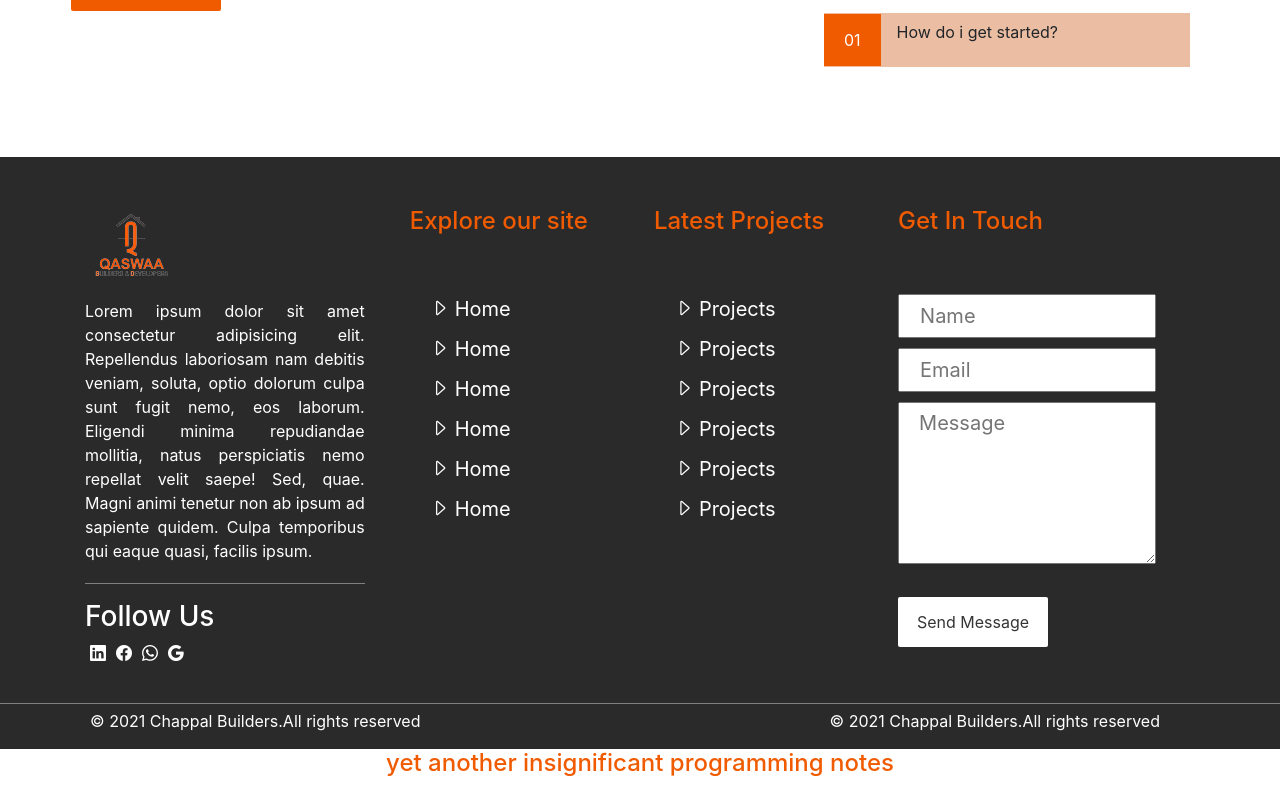
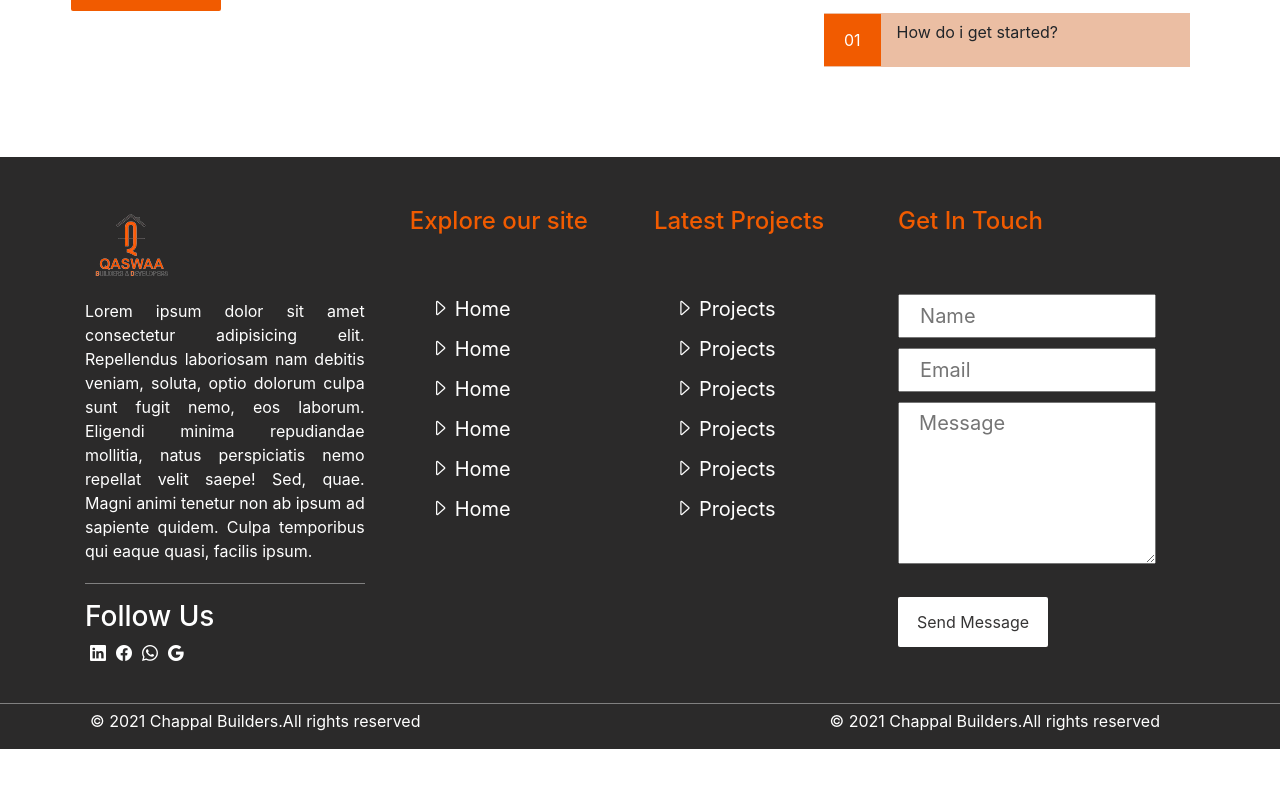
Before and after one commit to WaleeedSiddique/bulding.RA, a plain HTML site: page building-side.html in a window 1280 px wide. Shown: the part 3089-3874 px from the top of the page. After the commit the page ends 3838 px from the top, so only its background shows below. Drawn offline with nearby package versions, Linux system fonts and the light colour scheme.

Commit message:
file updated

```diff
--- a/building-side.html
+++ b/building-side.html
@@ -276,7 +276,7 @@
     <p>&copy; 2021 Chappal Builders.All rights reserved</p>
     <p>&copy; 2021 Chappal Builders.All rights reserved</p>
   </div>
-  <h4 style="text-align: center;">yet another insignificant programming notes</h4>
+
 
 <script src="building-side.js"></script>
 </body>
```
